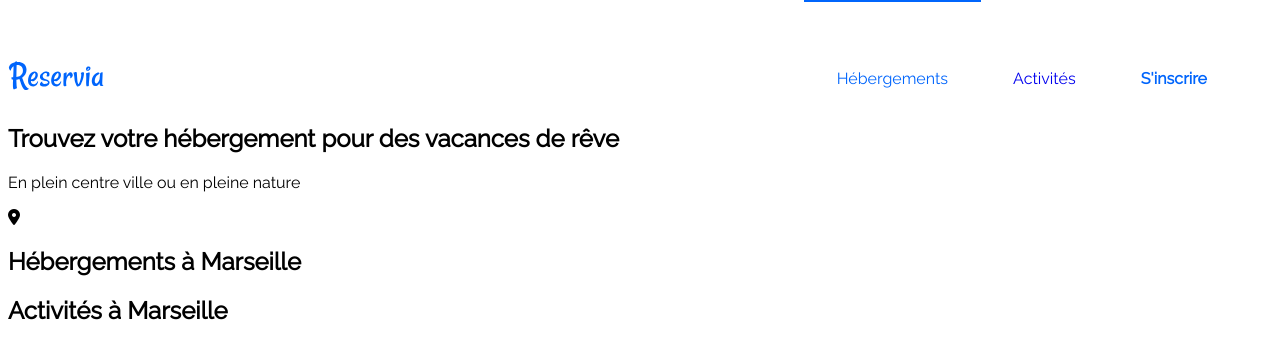
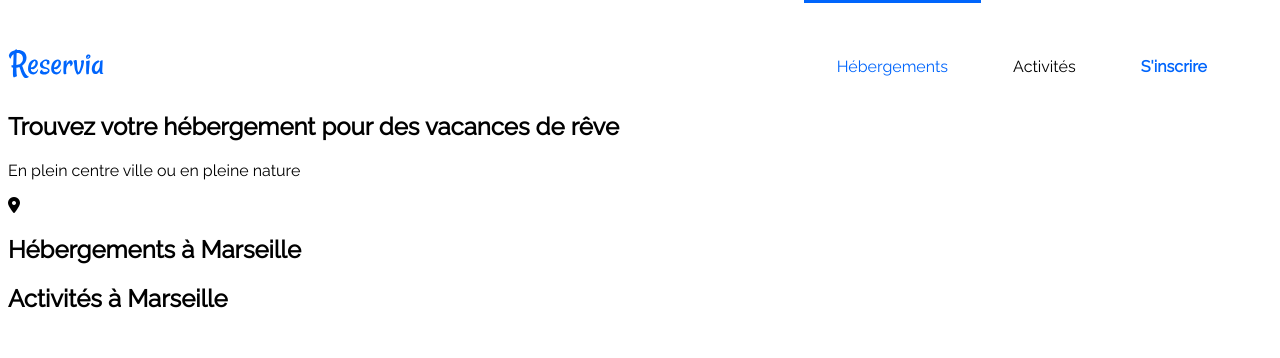
Before and after one commit to HerveHamann/HerveHamann_2_20092021, a plain HTML site: page index.html in a window 1280 px wide. In both pictures the pointer is over the link "Hébergements". Drawn offline with Linux system fonts and the light colour scheme.

Commit message:
Header satisfaisant

```diff
--- a/index.html
+++ b/index.html
@@ -22,10 +22,10 @@
         <nav>
           <ul>
             <li class="marginreducA">
-              <a class="barrebleue" href="#hebergement">Hébergements</a>
+              <a class="barrebleueA" href="#hebergement">Hébergements</a>
             </li>
             <li class="marginreducB">
-              <a class="barrebleue" href="#activite">Activités</a>
+              <a class="barrebleueB" href="#activite">Activités</a>
             </li>
             <li>
               <a id="inscrire" href="#">S'inscrire</a>
--- a/styles.css
+++ b/styles.css
@@ -11,9 +11,9 @@ body {
 header {
   display: flex;
   justify-content: space-between;
-  padding-top: 45px;
+  padding-top: 33px;
 }
-
+/* Nav bar*/
 nav ul {
   list-style: none;
   display: flex;
@@ -23,21 +23,29 @@ nav li {
 }
 nav a {
   text-decoration: none;
+  color: black;
 }
-.barrebleue:hover {
+/*Effet barre bleue*/
+.barrebleueA:hover {
   color: #0065fc;
   border-top: #0065fc 3px solid;
-  padding: 67px 33px 0 33px;
+  padding: 54px 33px 0 33px;
 }
 .marginreducA:hover {
   margin-right: 32px;
   margin-left: 0px;
 }
+
+.barrebleueB:hover {
+  color: #0065fc;
+  border-top: #0065fc 3px solid;
+  padding: 54px 57px 0 57px;
+}
 .marginreducB:hover {
-  margin-right: 32px;
-  margin-left: -33px;
+  margin-right: 8px;
+  margin-left: -57px;
 }
-
+/*lien inscription*/
 #inscrire {
   font-weight: bold;
   color: #0065fc;
```
